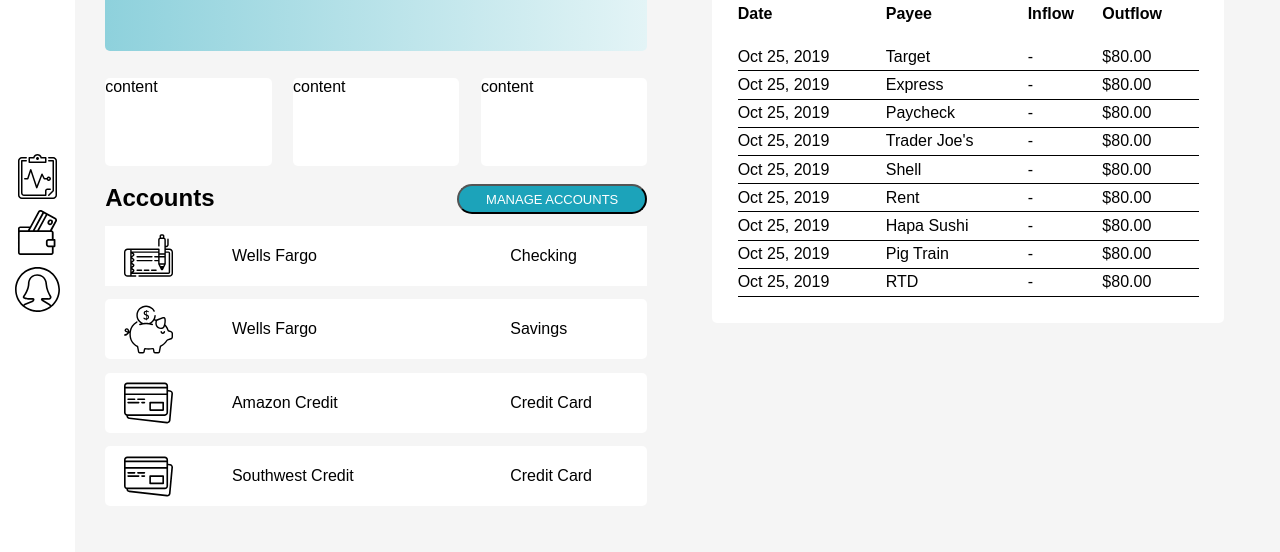
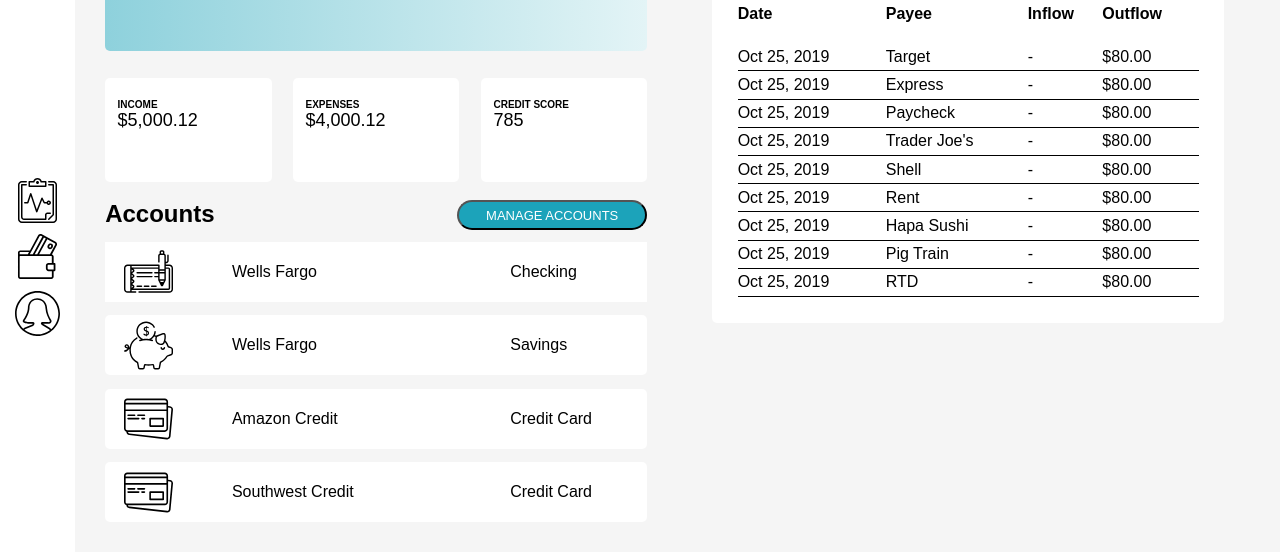
Before and after one commit to ryanbahan/balancing-act-v2, a plain HTML site: page index.html in a window 1280 px wide. Shown: the part 154-706 px from the top of the page. Drawn offline with Linux system fonts and the light colour scheme; a web font is replaced by a local one.

Commit message:
Style dashboard cards; improve liquid layout flexibility

```diff
--- a/index.html
+++ b/index.html
@@ -22,13 +22,16 @@
         </div>
           <div class="row-space-between">
             <div class="dashboard-card column white rounded-corners">
-              <p>content</p>
+              <h5>INCOME</H5>
+              <p>$5,000.12</p>
             </div>
             <div class="dashboard-card column white rounded-corners">
-              <p>content</p>
+              <h5>EXPENSES</H5>
+              <p>$4,000.12</p>
             </div>
             <div class="dashboard-card column white rounded-corners">
-              <p>content</p>
+              <h5>CREDIT SCORE</H5>
+              <p>785</p>
             </div>
           </div>
         <h2 class="secondary-title">Accounts</h2>
--- a/styles.css
+++ b/styles.css
@@ -76,7 +76,7 @@ button {
 }
 
 .nav-links {
-  margin-top: 38vh;
+  margin-top: 41vh;
 }
 
 .nav-links li {
@@ -125,8 +125,20 @@ button {
 .dashboard-card {
   width: 13vw;
   min-width: 150px;
-  height: 11vh;
+  height: 13vh;
+  min-height: 75px;
   margin-top: 5%;
+}
+
+.dashboard-card h5 {
+  font-size: 10px;
+  margin-left: 7.5%;
+  margin-top: 12.5%;
+}
+
+.dashboard-card p {
+  margin-left: 7.5%;
+  font-size: 18px;
 }
 
 .account {
@@ -161,6 +173,7 @@ button {
   margin-left: 2.5%;
   width: 42.5%;
   min-width: 400px;
+  margin-bottom: 5%;
 }
 
 .secondary-title {
```
